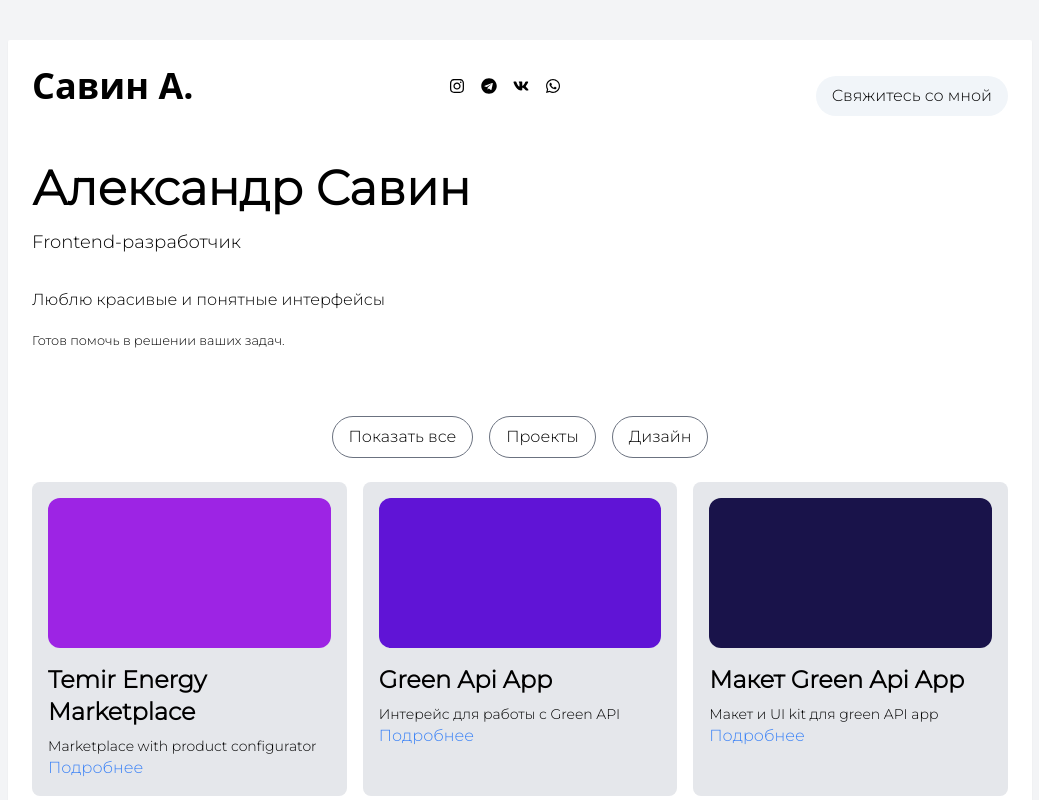
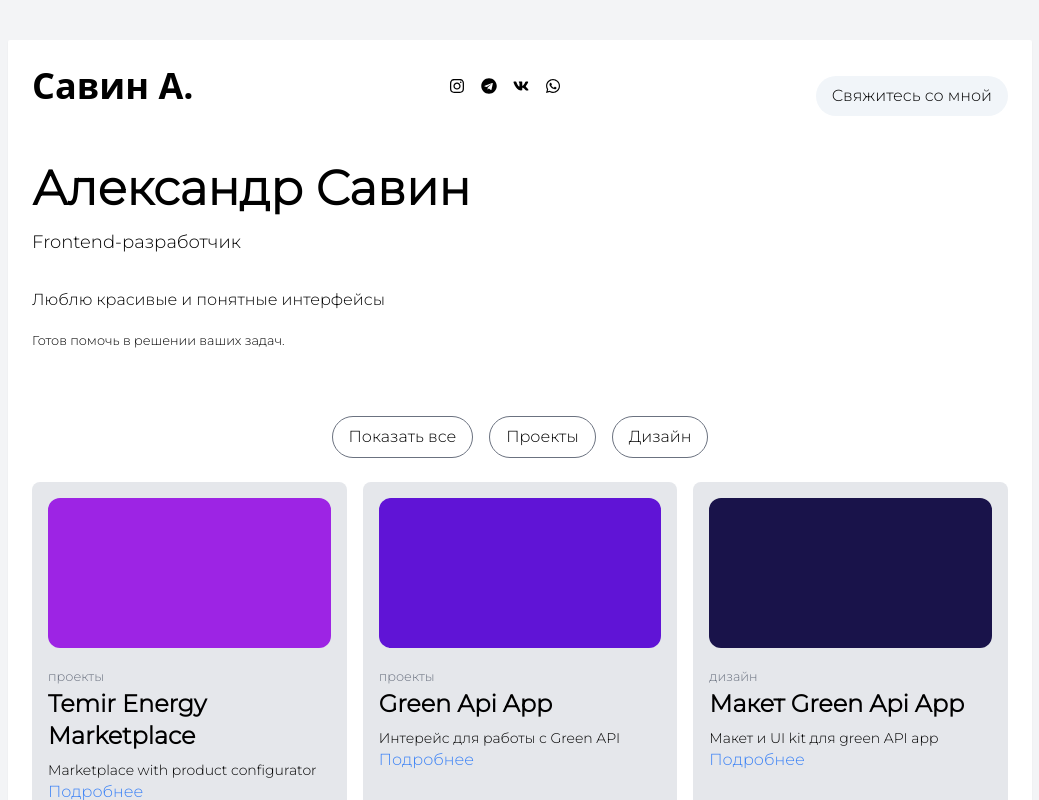
Before and after one commit to SashaSavin/Portfolio, a React (Vite) app: page / in a window 1280 px wide. Shown: the top 800 px of the page, without its empty margins (120-1159 px from the left). Built offline with nearby package versions, Linux system fonts and the light colour scheme.

Commit message:
add small descr to cards

```diff
--- a/src/pages/Portfolio.jsx
+++ b/src/pages/Portfolio.jsx
@@ -121,6 +121,7 @@ export const Portfolio = () => {
                 height: "150px",
               }}
             ></div>
+            <small className="text-gray-500">{project.category}</small>
             <h3 className="font-bold mb-2 text-2xl">{project.title}</h3>
             <p className="text-sm">{project.description}</p>
             <Link to={project.link} className="text-blue-500 hover:underline">
```
